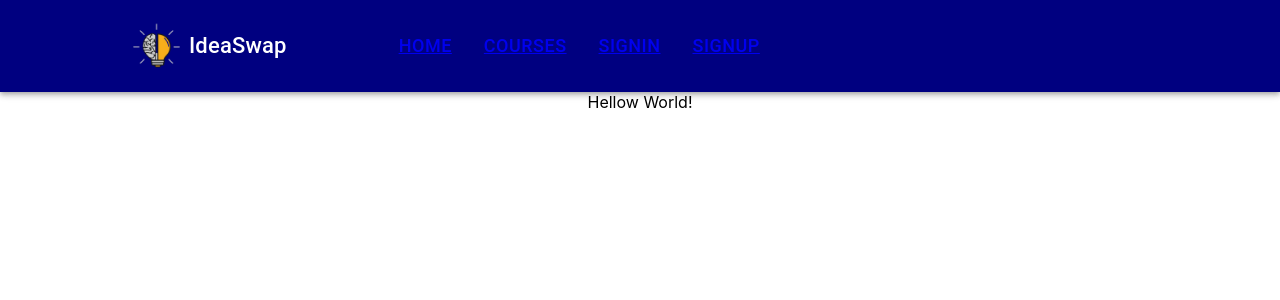
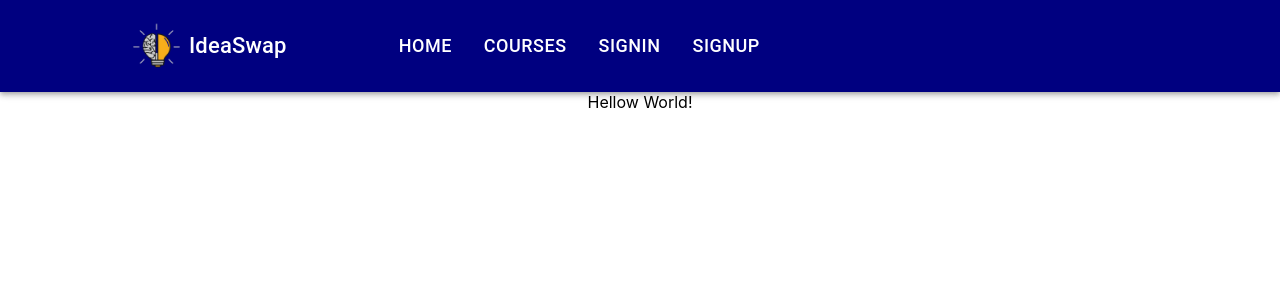
Before and after one commit to mahi1212/IdeaSwap-app-client-site, a React (Create React App) app: page / in a window 1280 px wide. Shown: the top 300 px of the page. Built offline with nearby package versions, Linux system fonts and the light colour scheme.

Commit message:
app bar completed with 404 page

```diff
--- a/src/App.js
+++ b/src/App.js
@@ -8,15 +8,17 @@ import {
 } from "react-router-dom";
 import Home from './Pages/Home/Home/Home';
 import Courses from './Pages/Courses/Courses/Courses';
+import PageNotFound from './Pages/PageNotFound/PageNotFound';
 
 function App() {
   return (
     <div className="App">
       <BrowserRouter>
         <Routes>
-          <Route path ="/" element={<Home></Home>} />
+          <Route path="/" element={<Home></Home>} />
           <Route path="/home" element={<Home></Home>} />
           <Route path="courses" element={<Courses/>} />
+          <Route path="*" element={<PageNotFound />}/>
         </Routes>
       </BrowserRouter>
     </div>
--- a/src/Pages/Courses/Courses/Courses.js
+++ b/src/Pages/Courses/Courses/Courses.js
@@ -1,8 +1,10 @@
 import React from 'react';
+import Header from '../../Shared/Header/Header';
 
 const Courses = () => {
     return (
         <div>
+            <Header></Header>
             This is corses page
         </div>
     );
--- /dev/null
+++ b/src/Pages/PageNotFound/PageNotFound.css
@@ -0,0 +1,6 @@
+img{
+    width: 100%;
+    margin: 0;
+    padding: 0;
+    height: 90vh;
+}
--- a/src/Pages/PageNotFound/PageNotFound.js
+++ b/src/Pages/PageNotFound/PageNotFound.js
@@ -1,10 +1,13 @@
 import React from 'react';
 import Header from '../Shared/Header/Header';
+import './PageNotFound.css'
+import errorPage from '../../Images/errorPage.png';
 
 const PageNotFound = () => {
     return (
         <div>
             <Header></Header>
+            <img src={errorPage}></img>
         </div>
     );
 };
--- a/src/Pages/Shared/Header/Header.js
+++ b/src/Pages/Shared/Header/Header.js
@@ -12,7 +12,7 @@ import MenuIcon from '@mui/icons-material/Menu';
 import Container from '@mui/material/Container';
 import Button from '@mui/material/Button';
 import MenuItem from '@mui/material/MenuItem';
-import { Link } from 'react-router-dom';
+import { Link, NavLink } from 'react-router-dom';
 
 
 const Header = () => {
@@ -42,32 +42,55 @@ const Header = () => {
                     {/* Large screen app bar */}
                     <Box sx={{ flexGrow: 1, display: { xs: 'none', md: 'flex' }, ml: 8 }}>
                         <Button
+                            sx={{ fontSize: 18, my: 2, px: 2, display: 'block' }}>
+                            <NavLink
                                 onClick={handleCloseNavMenu}
-                            sx={{fontSize:18 , my: 2, mx: 1, px: 1, color: 'white', display: 'block' }}>
-                            <Link to="/home">
+                                to="/home"
+                                style={isActive => ({
+                                    color: isActive ? "white" : "blue",
+                                    textDecoration: "none"
+                                })}
+                            >
                                 Home
-                            </Link>
+                            </NavLink>
                         </Button>
                         <Button
+                            sx={{ fontSize: 18, my: 2, px: 2, display: 'block' }}>
+                            <NavLink
                                 onClick={handleCloseNavMenu}
-                            sx={{fontSize:18, my: 2, mx: 1, px: 1, color: 'white', display: 'block' }}>
-                            <Link to="/courses">
+                                to="/courses"
+                                style={isActive => ({
+                                    color: isActive ? "white" : "blue",
+                                    textDecoration: "none"
+                                })}
+                            >
                                 Courses
-                            </Link>
+                            </NavLink>
+                        </Button>
+
+                        <Button
+                            sx={{ fontSize: 18, my: 2, px: 2, display: 'block' }}>
+                            <NavLink
+                                onClick={handleCloseNavMenu}
+                                to="/signIn"
+                                style={isActive => ({
+                                    color: isActive ? "white" : "blue",
+                                    textDecoration: "none"
+                                })}>
+                                SignIn
+                            </NavLink>
                         </Button>
                         <Button
+                            sx={{ fontSize: 18, my: 2, px: 2, display: 'block' }}>
+                            <NavLink
                                 onClick={handleCloseNavMenu}
-                            sx={{fontSize:18, my: 2, mx: 1, px: 1, color: 'white', display: 'block' }}>
-                            <Link to="/signin">
-                                SignIn
-                            </Link>
-                        </Button>
-                        <Button
-                            onClick={handleCloseNavMenu}
-                            sx={{fontSize:18, my: 2, mx: 1, px: 1, color: 'white', display: 'block' }}>
-                            <Link to="/signup">
+                                to="/signUp"
+                                style={isActive => ({
+                                    color: isActive ? "white" : "blue",
+                                    textDecoration: "none"
+                                })}>
                                 SignUp
-                            </Link>
+                            </NavLink>
                         </Button>
                     </Box>
 
@@ -102,17 +125,45 @@ const Header = () => {
                             }}
                         >
                             {/* Small screen app bar */}
-                            <MenuItem onClick={handleCloseNavMenu}>
+                            <MenuItem onClick={handleCloseNavMenu} sx={{width: '100vw'}}>
+                                <NavLink
+                                    to="/home"
+                                    style={isActive => ({
+                                        color: isActive ? "black" : "blue",
+                                        textDecoration: "none"
+                                    })}>
                                     <Typography textAlign="center" sx={{ fontSize: 18 }}>HOME</Typography>
+                                </NavLink>
                             </MenuItem>
                             <MenuItem onClick={handleCloseNavMenu}>
+                                <NavLink
+                                    to="/courses"
+                                    style={isActive => ({
+                                        color: isActive ? "black" : "blue",
+                                        textDecoration: "none"
+                                    })}>
                                     <Typography textAlign="center" sx={{ fontSize: 18 }}>COURSES</Typography>
+                                </NavLink>
                             </MenuItem>
                             <MenuItem onClick={handleCloseNavMenu}>
+                                <NavLink
+                                    to="/signIn"
+                                    style={isActive => ({
+                                        color: isActive ? "black" : "blue",
+                                        textDecoration: "none"
+                                    })}>
                                     <Typography textAlign="center" sx={{ fontSize: 18 }}>SIGNIN</Typography>
+                                </NavLink>
                             </MenuItem>
                             <MenuItem onClick={handleCloseNavMenu}>
+                                <NavLink
+                                    to="/signUp"
+                                    style={isActive => ({
+                                        color: isActive ? "black" : "blue",
+                                        textDecoration: "none"
+                                    })}>
                                     <Typography textAlign="center" sx={{ fontSize: 18 }}>SIGNUP</Typography>
+                                </NavLink>
                             </MenuItem>
                         </Menu>
                     </Box>
```
Also changed, not shown: src/Images/errorPage.png (added). Lines whose indentation alone changed are shown as unchanged.
